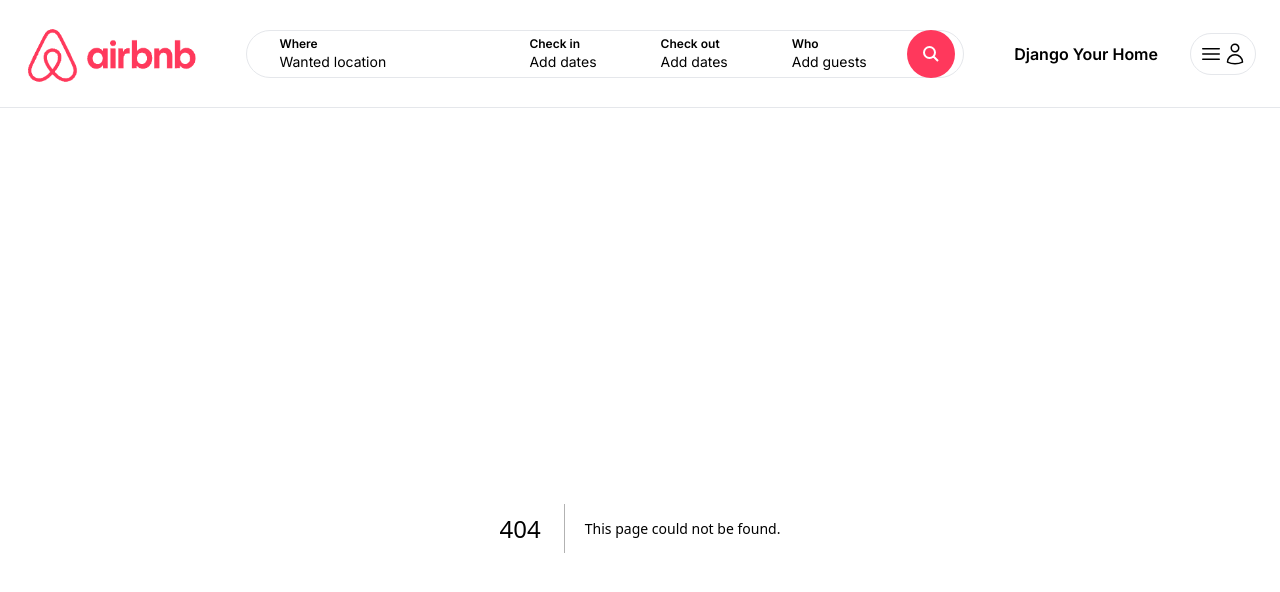
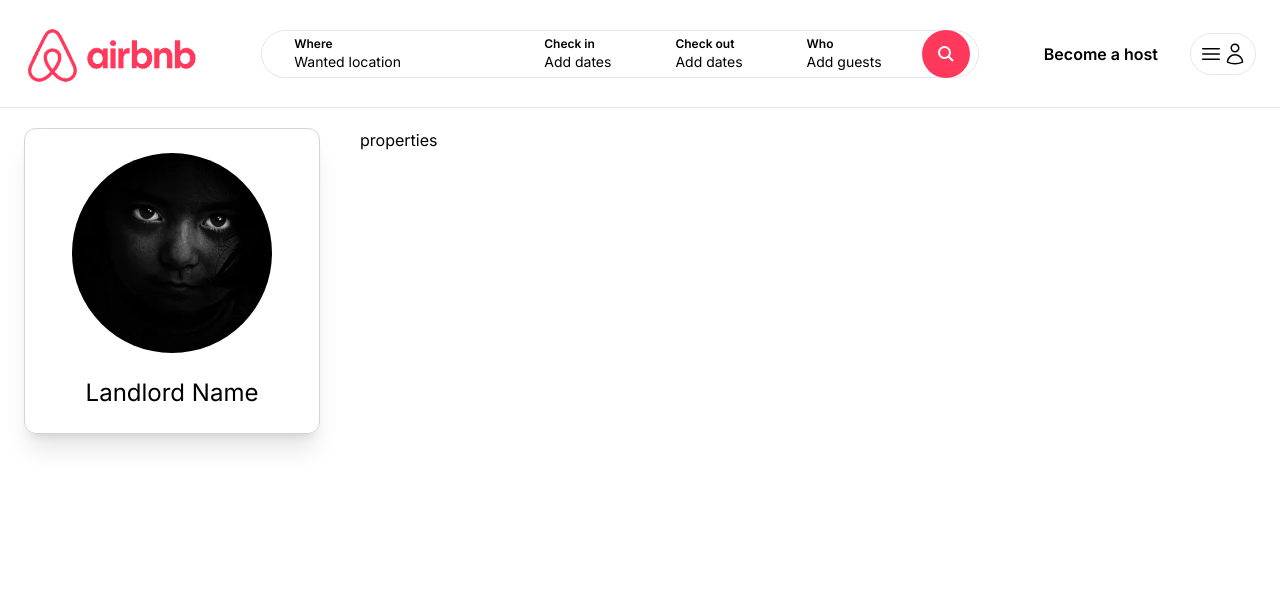
Before and after one commit to ndunguloren96/django-airbnb, a Next.js app in the folder django-airbnb/: page /landlords/1 in a window 1280 px wide. Before the commit this address had no page. Shown: the top 592 px of the page. Built offline with nearby package versions, Linux system fonts and the light colour scheme.

Commit message:
implement initial landloard page

```diff
--- /dev/null
+++ b/django-airbnb/app/components/ContactButton.tsx
@@ -0,0 +1,7 @@
+ const ContactButton = () => {
+    return (
+        <p>Button</p>
+    )
+ }
+
+export default ContactButton;
--- a/django-airbnb/app/components/navbar/AddPropertyButton.tsx
+++ b/django-airbnb/app/components/navbar/AddPropertyButton.tsx
@@ -1,7 +1,7 @@
 const AddPropertyButton = () => {
     return (
         <div className="cursor-pointer p-2 test-sm font-semibold rounded-full hover:bg-gray-200">
-            Django Your Home
+            Become a host
         </div>
     )
 }
--- /dev/null
+++ b/django-airbnb/app/landlords/[id]/page.tsx
@@ -0,0 +1,31 @@
+import Image from "next/image";
+
+import ContactButton from "@/app/components/ContactButton";
+
+const LandlordDetailPage = () => { return (
+        <main className="pb-6 max-w-[1500px] mx-auto px-6">
+            <div className="grid grid-cols-1 md:grid-cols-4 gap-4">
+                <aside className="col-span-1 mb-4">
+                    <div className="flex flex-col items-center p-6 rounded-xl border border-gray-300 shadow-xl">
+                        <img
+                            fill
+                            src="/profile.png"
+                            width={200}
+                            height={200}
+                            alt="Landlord Name"
+                            className="rounded-full w-[200px] h-[200px] object-cover"
+                        />
+
+                        <h1 className="mt-6 text-2xl">Landlord Name</h1>
+                    </div>
+                </aside>
+
+                <div className="col-span-3 pl-0 md:pl-6">
+                    properties
+                </div>
+            </div>
+        </main>
+    );
+}
+
+export default LandlordDetailPage;
--- a/django-airbnb/app/properties/[id]/page.tsx
+++ b/django-airbnb/app/properties/[id]/page.tsx
@@ -28,7 +28,7 @@ const PropertyDetailPage = () => {
                             src="/profile.png"
                             width={50}
                             height={50}
-                            className="rounded-full"
+                            className="rounded-full w-[50px] h-[50px] object-cover"
                             alt="Profile Picture"
                         />
 
```
